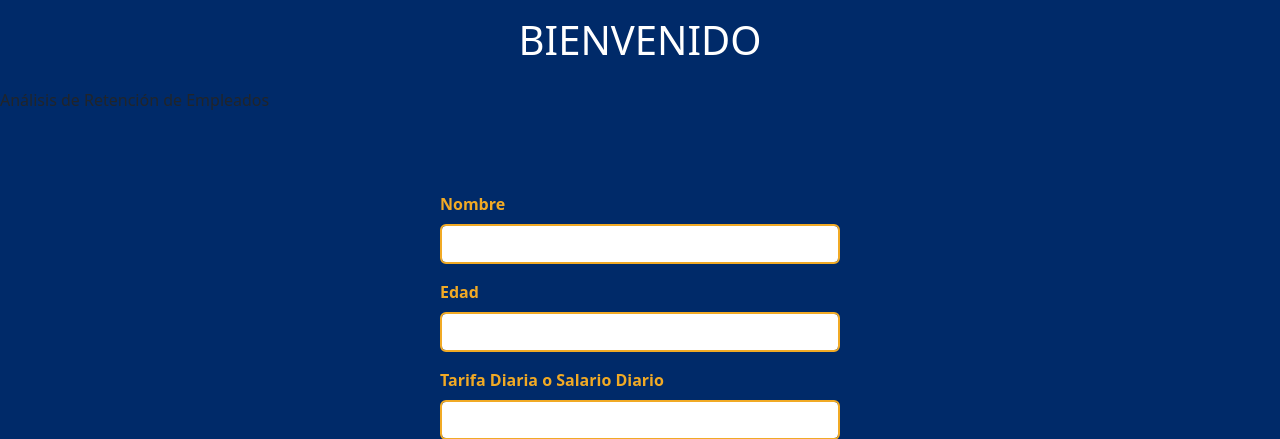
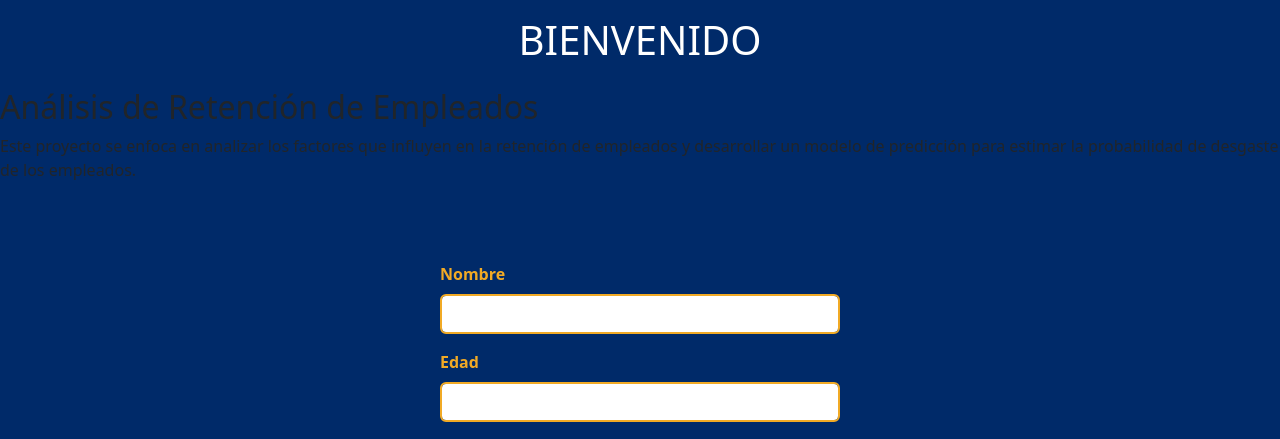
Before and after one commit to Mechaz123/Analisis-de-Datos, a Flask app: template templates/index.html in a window 1280 px wide. Shown: the top 439 px of the page. Run offline with Flask 3, Linux system fonts and the light colour scheme; the template is opened without the code that fills it, so the values that code supplies are empty.

```diff
--- a/templates/index.html
+++ b/templates/index.html
@@ -9,8 +9,10 @@
     <body>
         <script src="https://cdn.jsdelivr.net/npm/bootstrap@5.3.2/dist/js/bootstrap.bundle.min.js" integrity="sha384-C6RzsynM9kWDrMNeT87bh95OGNyZPhcTNXj1NW7RuBCsyN/o0jlpcV8Qyq46cDfL" crossorigin="anonymous"></script>
         <h1>Bienvenido</h1>
-        <p class="descripcion">Análisis de Retención de Empleados</p>
-
+        <div class="subtitle">
+            <h2 class="title">Análisis de Retención de Empleados</h2>
+            <p class="descripcion">Este proyecto se enfoca en analizar los factores que influyen en la retención de empleados y desarrollar un modelo de predicción para estimar la probabilidad de desgaste de los empleados. </p>
+        </div>
         <div class="container">
             <form method="post" action="/">
                 <div class="mb-3">
```
